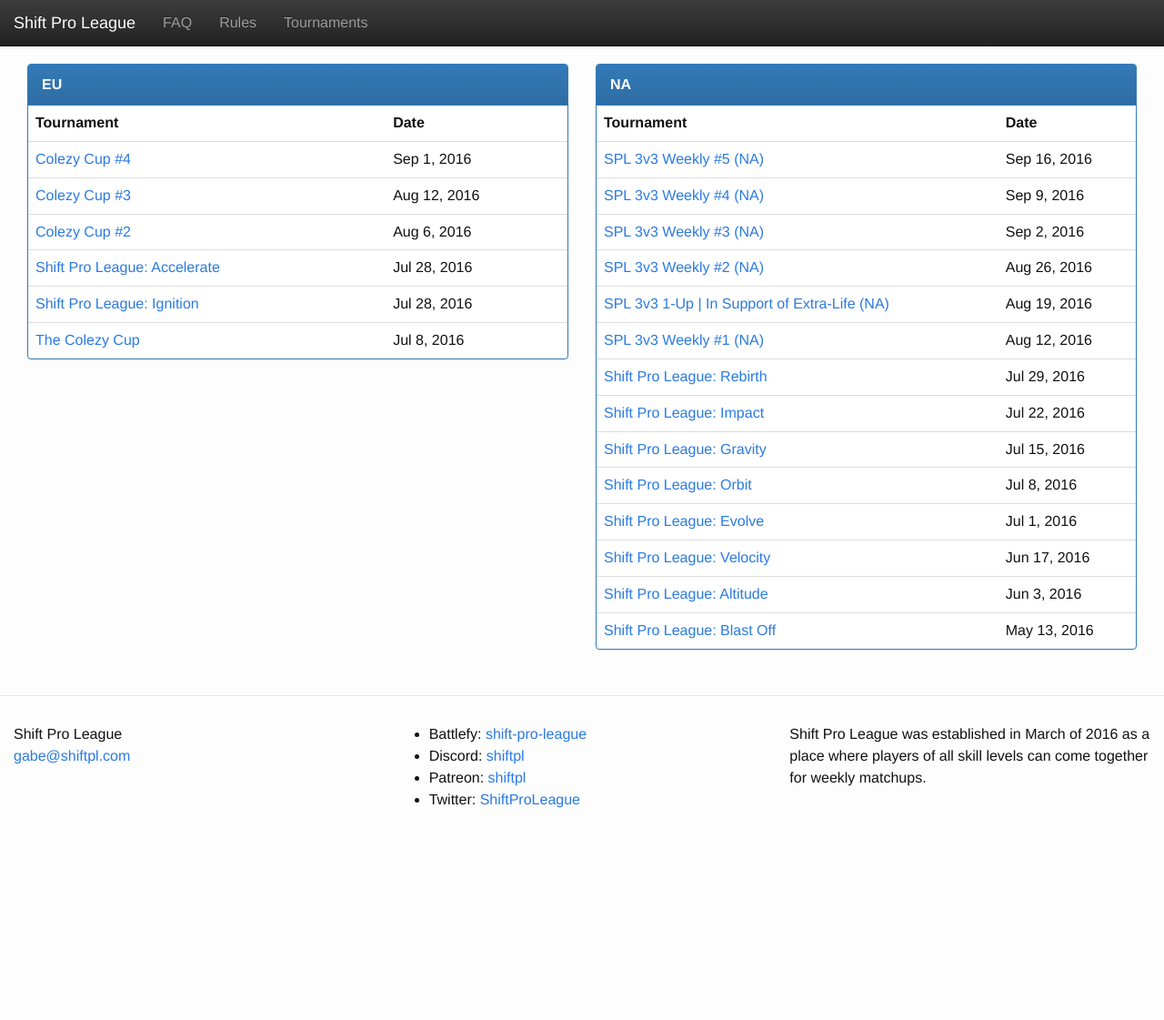
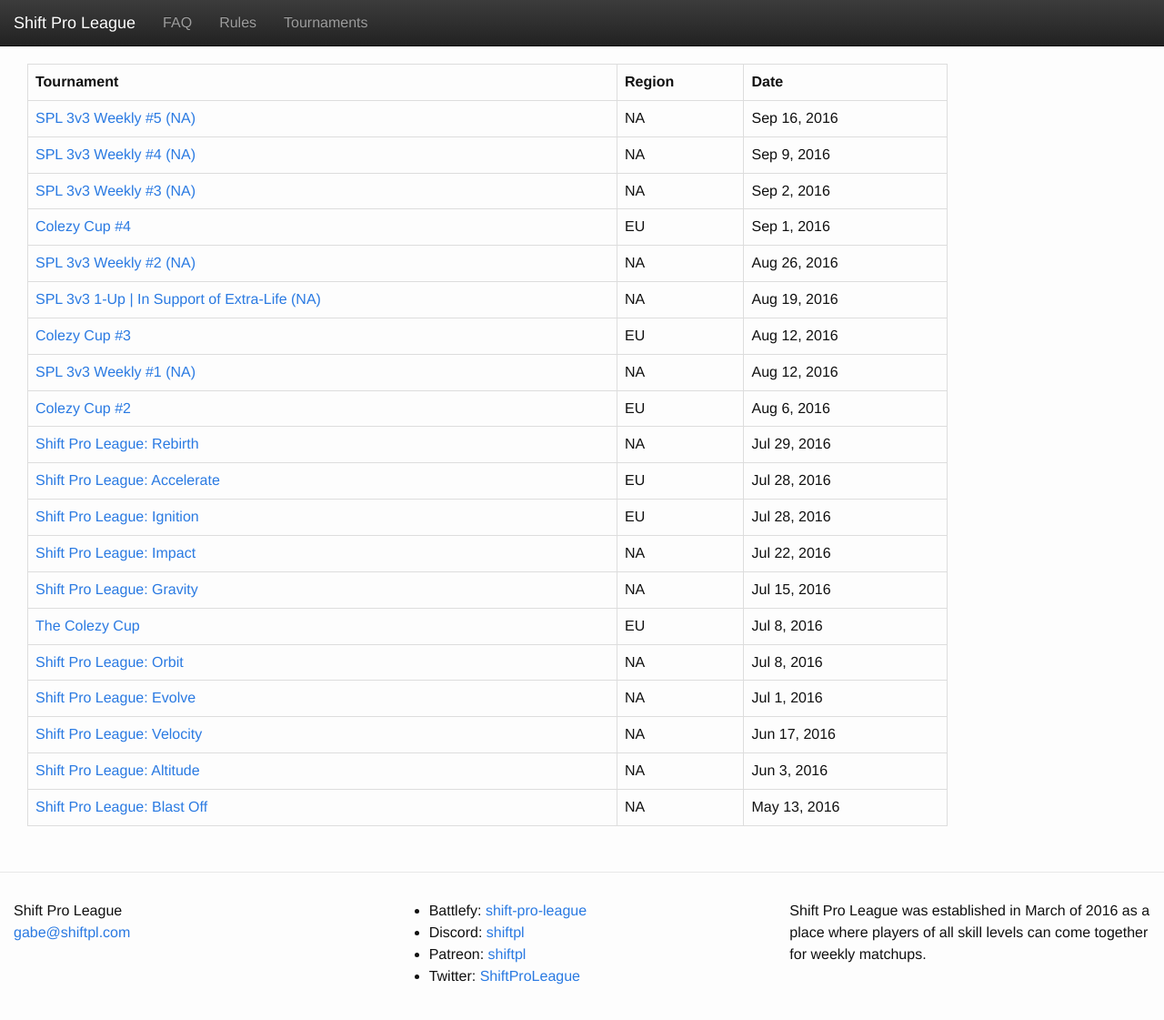
Before and after one commit to Alstedo/alstedo.github.io, a Jekyll site: the page built from tournaments.html, in a window 1280 px wide and 1130 px high. Shown: the top 1121 px of the window at 91% size. Built offline with Jekyll 4.4.1, drawn with Linux system fonts in a browser that asks for light colours.

Commit message:
all tournaments in one table

```diff
--- a/tournaments.html
+++ b/tournaments.html
@@ -5,26 +5,28 @@
 
 <div class="container-fluid">
   <div class="row">
-    <div class="col-lg-6">
 
-      <div class="panel panel-primary">
-        <!-- Default panel contents -->
-        <div class="panel-heading"><b>EU</b></div>
-        <!-- <div class="panel-body">
-          <p>Blah</p>
+    <!-- <div class="col-lg-2">
+      <span>Filter by: </span>
     </div> -->
 
-        <!-- Table -->
-        <table class="table">
+    <div class="col-lg-10">
+
+      <table class="table table-bordered table-hover">
         <tr>
           <th>Tournament</th>
+          <th>Region</th>
           <th>Date</th>
         </tr>
-          {% assign eu = site.eu | reverse %}
-          {% for post in eu %}
+        <!-- {% assign eu = site.eu | reverse %} -->
+        {% assign eu = site.posts | where:"category","EU" %}
+        {% for post in site.posts %}
         <tr>
             <td>
               <a href="{{ post.url | prepend: site.baseurl }}">{{ post.title }}</a>
+            </td>
+            <td>
+              <span> {{ post.category }} </span>
             </td>
             <td>
               <span> {{ post.date | date: "%b %-d, %Y" }} </span>
@@ -32,38 +34,8 @@
         </tr>
         {% endfor %}
       </table>
-      </div>
 
-    </div>
-    <div class="col-lg-6">
-
-      <div class="panel panel-primary">
-        <!-- Default panel contents -->
-        <div class="panel-heading"><b>NA</b></div>
-        <!-- <div class="panel-body">
-          <p>Blah</p>
-        </div> -->
-
-        <!-- Table -->
-        <table class="table">
-          <tr>
-            <th>Tournament</th>
-            <th>Date</th>
-          </tr>
-          {% assign na = site.na | reverse %}
-          {% for post in na %}
-          <tr>
-              <td>
-                <a href="{{ post.url | prepend: site.baseurl }}">{{ post.title }}</a>
-              </td>
-              <td>
-                <span> {{ post.date | date: "%b %-d, %Y" }} </span>
-              </td>
-          </tr>
-          {% endfor %}
-        </table>
     </div>
 
   </div>
 </div>
-</div>
```
Lines whose indentation alone changed are shown as unchanged.
